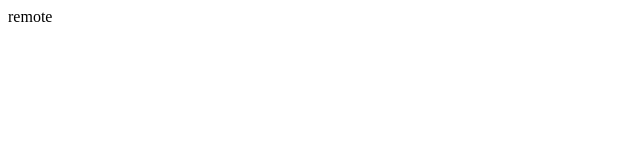
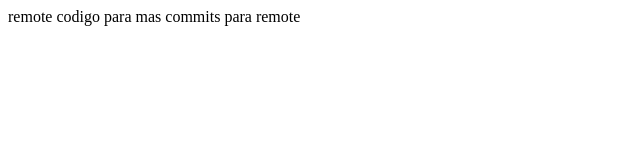
Before and after one commit to Leandr0mar/HdD_s03_e1, a plain HTML site: page remote.html in a window 1280 px wide. Shown: the whole page, without its empty margins (0-640 px from the left). Drawn offline with Linux system fonts and the light colour scheme.

Commit message:
codigo añadido

```diff
--- a/remote.html
+++ b/remote.html
@@ -7,5 +7,7 @@
 </head>
 <body>
     remote
+
+    codigo para mas commits para remote
 </body>
 </html>
```
